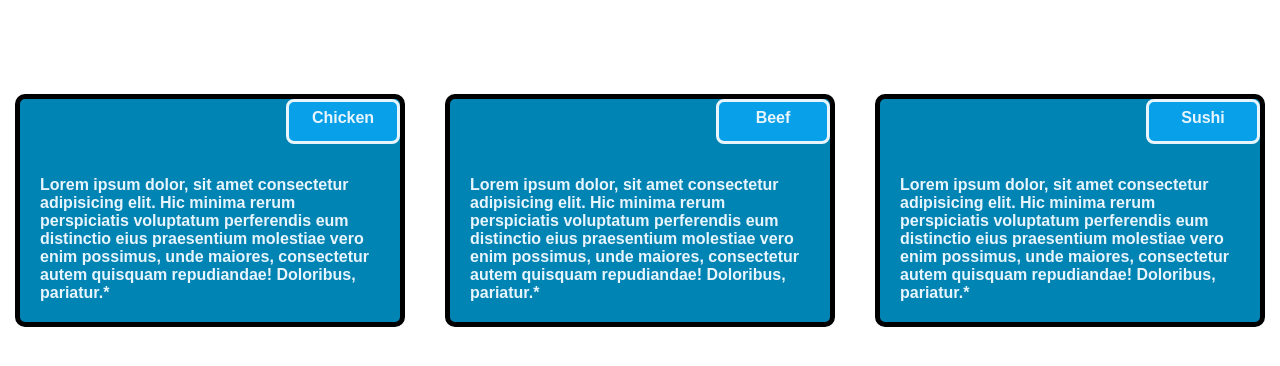
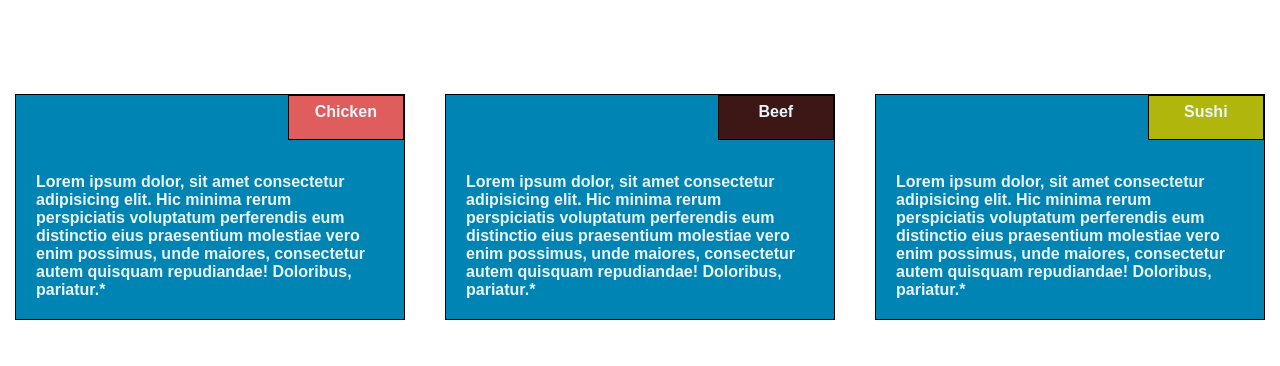
Before and after one commit to ouaelesi/coursera-test1-solution, a plain HTML site: page index.html in a window 1280 px wide. Shown: the part 218-584 px from the top of the page. Drawn offline with Linux system fonts and the light colour scheme.

Commit message:
Update index.css

```diff
--- a/index.css
+++ b/index.css
@@ -66,9 +66,8 @@ input {
 .col {
   border-style: solid;
   border-width: 3px;
-  border-radius: 10px;
   background: #0084b4;
-  border-width: 5px;
+  border-width: 1px;
   border-color: black;
   margin: 15px;
   position: relative;
@@ -80,11 +79,19 @@ input {
   padding-top: 7px;
   width: 30%;
   height: 20%;
-  background: #08a0e9;
+  border-color: black;
   border-style: solid;
-  border-width: 3px;
-  border-radius: 8px;
+  border-width: 1px;
   right: 0;
+}
+.title1{
+  background:#DF5D5D ;
+}
+.title2{
+  background:#3D1616 ;
+}
+.title3{
+  background: #B0B60C;
 }
 .prg {
   padding: 20px;
```
